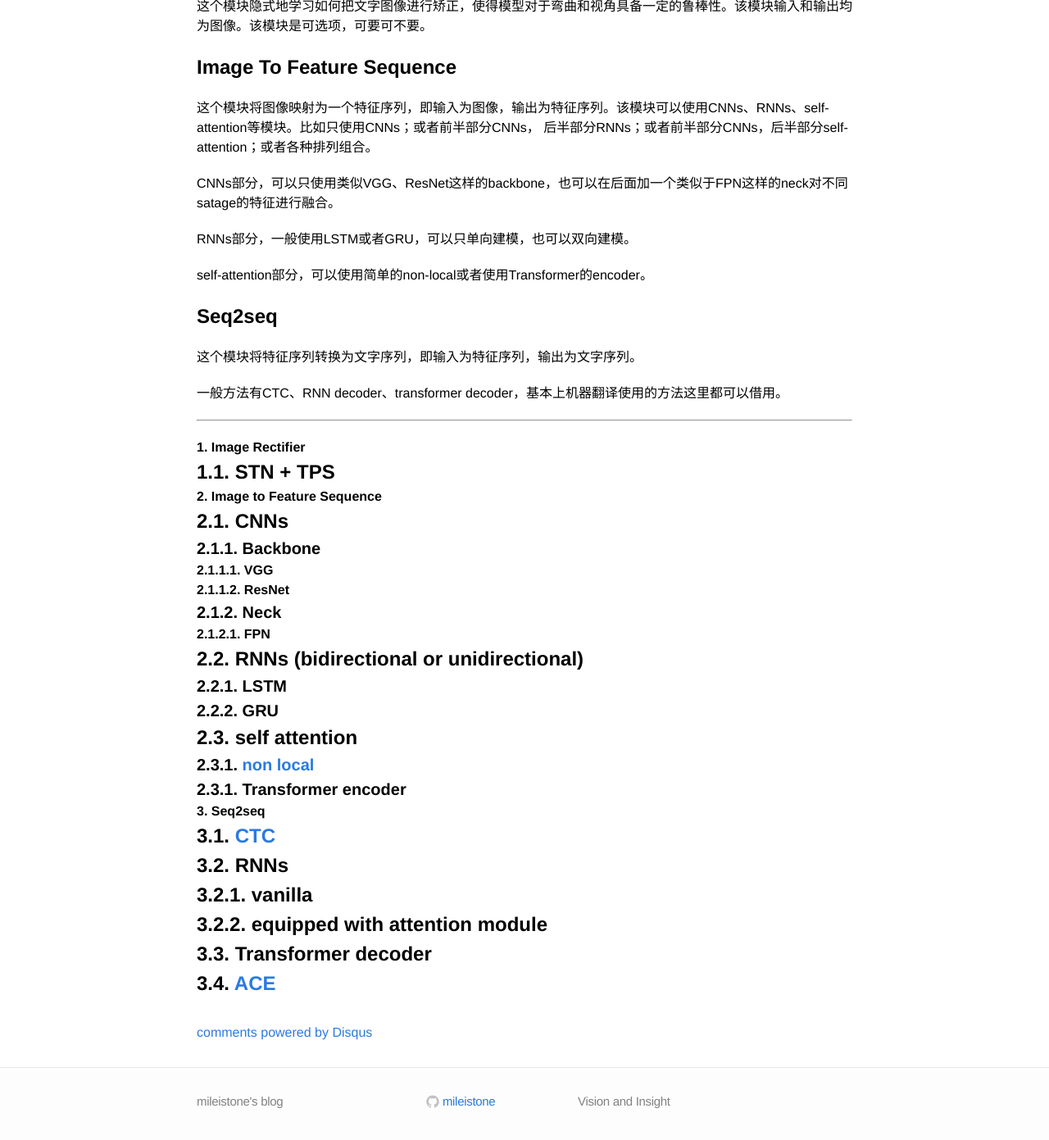
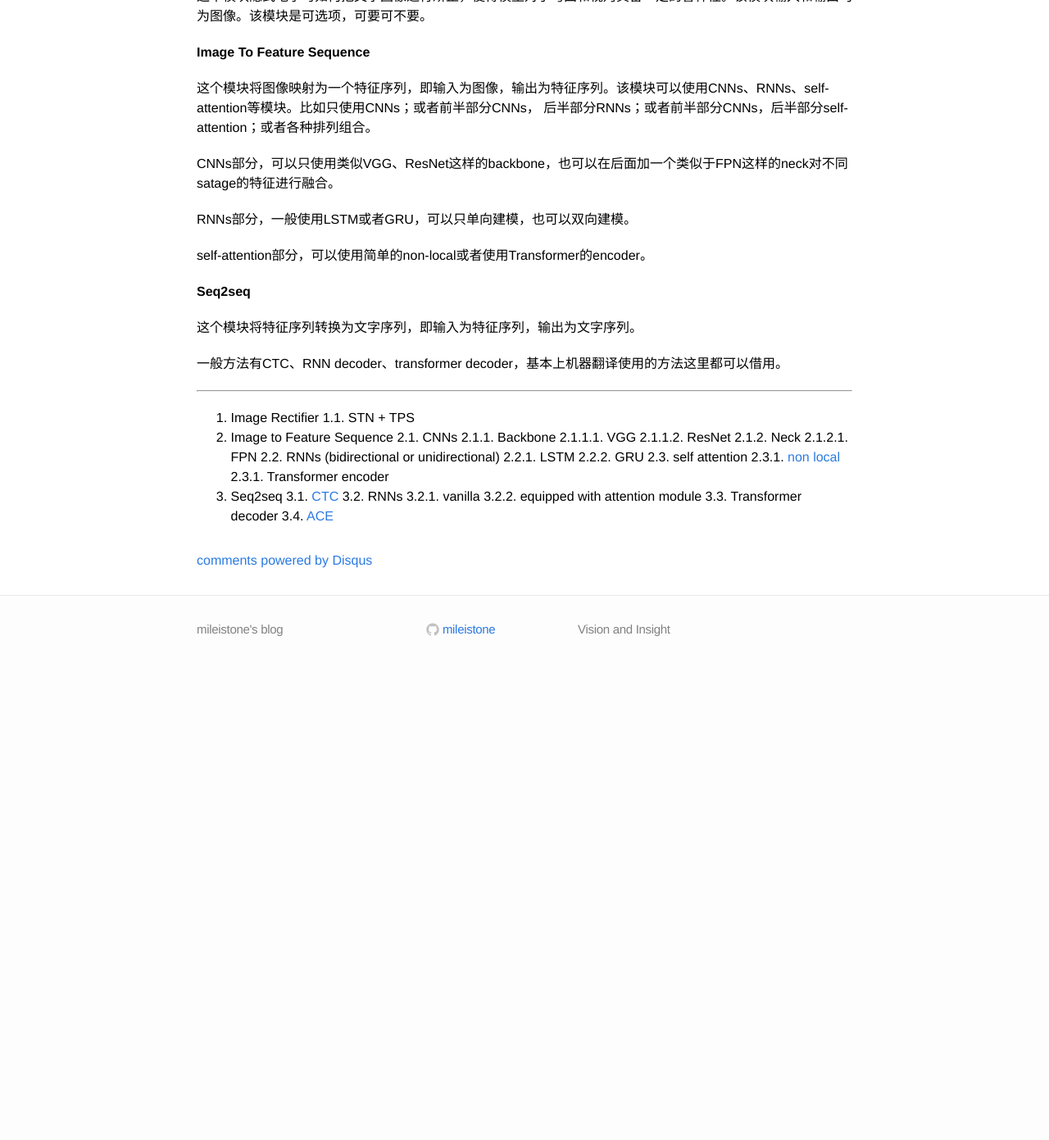
Before and after one commit to mileistone/mileistone.github.io, a Jekyll site: the page built from _posts/2020-12-18-scene-text-recognition-survey.md, in a window 1280 px wide and 1400 px high, scrolled down 874 px. Shown: the top 1391 px of the window at 82% size. Built offline with Jekyll 4.4.1, drawn with Linux system fonts in a browser that asks for light colours; comment, search, counter and statistics services are not loaded; after the commit the page ends 1698 px from its top, so only the background shows below that.

Commit message:
Update 2020-12-18-scene-text-recognition-survey.md

```diff
--- a/_posts/2020-12-18-scene-text-recognition-survey.md
+++ b/_posts/2020-12-18-scene-text-recognition-survey.md
@@ -18,10 +18,10 @@ date: 2020-12-18 22:00:00
 
 具体而言，STR可以分为三个模块Image Rectifier、Image To Feature Sequence、Seq2seq。
 
-#### Image Rectifier
+###### Image Rectifier
 这个模块隐式地学习如何把文字图像进行矫正，使得模型对于弯曲和视角具备一定的鲁棒性。该模块输入和输出均为图像。该模块是可选项，可要可不要。
 
-#### Image To Feature Sequence
+###### Image To Feature Sequence
 这个模块将图像映射为一个特征序列，即输入为图像，输出为特征序列。该模块可以使用CNNs、RNNs、self-attention等模块。比如只使用CNNs；或者前半部分CNNs，
 后半部分RNNs；或者前半部分CNNs，后半部分self-attention；或者各种排列组合。
 
@@ -31,32 +31,32 @@ RNNs部分，一般使用LSTM或者GRU，可以只单向建模，也可以双向
 
 self-attention部分，可以使用简单的non-local或者使用Transformer的encoder。
 
-#### Seq2seq
+###### Seq2seq
 这个模块将特征序列转换为文字序列，即输入为特征序列，输出为文字序列。
 
 一般方法有CTC、RNN decoder、transformer decoder，基本上机器翻译使用的方法这里都可以借用。
 
 ---
 
-### 1. Image Rectifier
-#### 1.1. STN + TPS
-### 2. Image to Feature Sequence
-#### 2.1. CNNs
-##### 2.1.1. Backbone
-###### 2.1.1.1. VGG
-###### 2.1.1.2. ResNet
-##### 2.1.2. Neck
-###### 2.1.2.1. FPN
-#### 2.2. RNNs (bidirectional or unidirectional)
-##### 2.2.1. LSTM
-##### 2.2.2. GRU
-#### 2.3. self attention
-##### 2.3.1. [non local](https://arxiv.org/abs/1711.07971)
-##### 2.3.1. Transformer encoder
-### 3. Seq2seq
-#### 3.1. [CTC](https://www.cs.toronto.edu/~graves/icml_2006.pdf)
-#### 3.2. RNNs
-#### 3.2.1. vanilla
-#### 3.2.2. equipped with attention module
-#### 3.3. Transformer decoder
-#### 3.4. [ACE](https://arxiv.org/abs/1904.08364)
+1. Image Rectifier
+1.1. STN + TPS
+2. Image to Feature Sequence
+2.1. CNNs
+2.1.1. Backbone
+2.1.1.1. VGG
+2.1.1.2. ResNet
+2.1.2. Neck
+2.1.2.1. FPN
+2.2. RNNs (bidirectional or unidirectional)
+2.2.1. LSTM
+2.2.2. GRU
+2.3. self attention
+2.3.1. [non local](https://arxiv.org/abs/1711.07971)
+2.3.1. Transformer encoder
+3. Seq2seq
+3.1. [CTC](https://www.cs.toronto.edu/~graves/icml_2006.pdf)
+3.2. RNNs
+3.2.1. vanilla
+3.2.2. equipped with attention module
+3.3. Transformer decoder
+3.4. [ACE](https://arxiv.org/abs/1904.08364)
```
